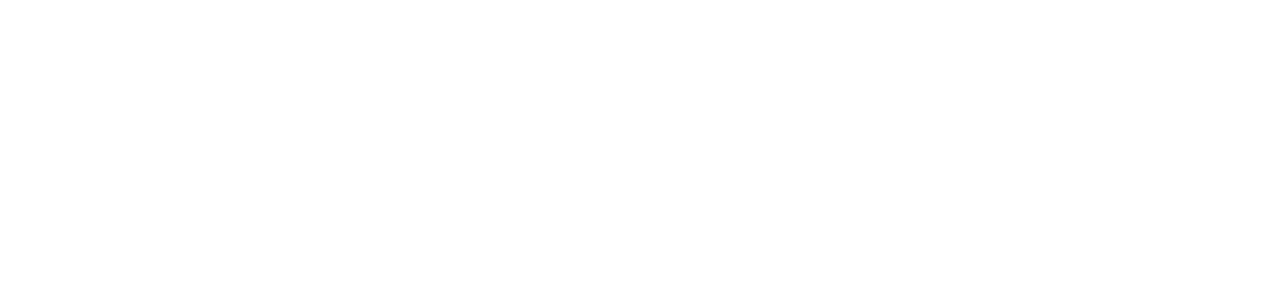
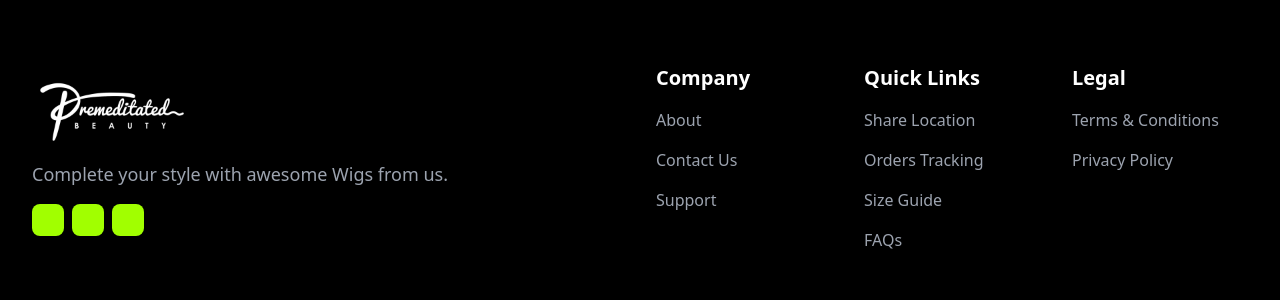
Before and after one commit to atweberlly/premeditated.com, a Vue app: page / in a window 1280 px wide. Shown: the top 300 px of the page. Built offline with nearby package versions, Linux system fonts and the light colour scheme.

Commit message:
Create footer

```diff
--- a/src/styles/index.css
+++ b/src/styles/index.css
@@ -1 +1,2 @@
-@import 'tailwind';
+@import 'tailwind.css';
+@import '@fortawesome/fontawesome-free/css/brands.css';
--- a/src/views/HomePage.vue
+++ b/src/views/HomePage.vue
@@ -1,3 +1,62 @@
 <template>
-  <main></main>
+  <div class="min-h-screen min-w-xs bg-black text-white antialiased">
+    <footer class="py-16">
+      <div class="container">
+        <div role="grid">
+          <div class="grid grid-cols-1 gap-8 md:grid-cols-3 lg:grid-cols-6" role="row">
+            <div class="md:col-span-3" role="gridcell">
+              <img class="h-24 w-auto" src="/img/premeditated-logotype.png" alt="Premeditated" />
+              <p class="text-lg text-gray-400">Complete your style with awesome Wigs from us.</p>
+              <div class="mt-4 inline-flex items-center gap-x-2">
+                <a class="flex h-8 w-8 items-center justify-center rounded-lg bg-spring" href="#" target="_blank">
+                  <span class="fab fa-facebook text-lg text-black">
+                    <span class="sr-only">Visit Facebook</span>
+                  </span>
+                </a>
+
+                <a class="flex h-8 w-8 items-center justify-center rounded-lg bg-spring" href="#" target="_blank">
+                  <span class="fab fa-instagram text-lg text-black">
+                    <span class="sr-only">Visit Instagram</span>
+                  </span>
+                </a>
+
+                <a class="flex h-8 w-8 items-center justify-center rounded-lg bg-spring" href="#" target="_blank">
+                  <span class="fab fa-twitter text-lg text-black">
+                    <span class="sr-only">Visit Twitter</span>
+                  </span>
+                </a>
+              </div>
+            </div>
+
+            <div role="gridcell">
+              <h2 class="text-xl font-bold">Company</h2>
+              <nav class="mt-4 inline-flex flex-col gap-y-4">
+                <a class="text-gray-400 hover:text-gray-300" href="#">About</a>
+                <a class="text-gray-400 hover:text-gray-300" href="#">Contact Us</a>
+                <a class="text-gray-400 hover:text-gray-300" href="#">Support</a>
+              </nav>
+            </div>
+
+            <div role="gridcell">
+              <h2 class="text-xl font-bold">Quick Links</h2>
+              <nav class="mt-4 inline-flex flex-col gap-y-4">
+                <a class="text-gray-400 hover:text-gray-300" href="#">Share Location</a>
+                <a class="text-gray-400 hover:text-gray-300" href="#">Orders Tracking</a>
+                <a class="text-gray-400 hover:text-gray-300" href="#">Size Guide</a>
+                <a class="text-gray-400 hover:text-gray-300" href="#">FAQs</a>
+              </nav>
+            </div>
+
+            <div role="gridcell">
+              <h2 class="text-xl font-bold">Legal</h2>
+              <nav class="mt-4 inline-flex flex-col gap-y-4">
+                <a class="text-gray-400 hover:text-gray-300" href="#">Terms &amp; Conditions</a>
+                <a class="text-gray-400 hover:text-gray-300" href="#">Privacy Policy</a>
+              </nav>
+            </div>
+          </div>
+        </div>
+      </div>
+    </footer>
+  </div>
 </template>
```
Also changed, not shown: public/img/premeditated-logotype.png (added).
